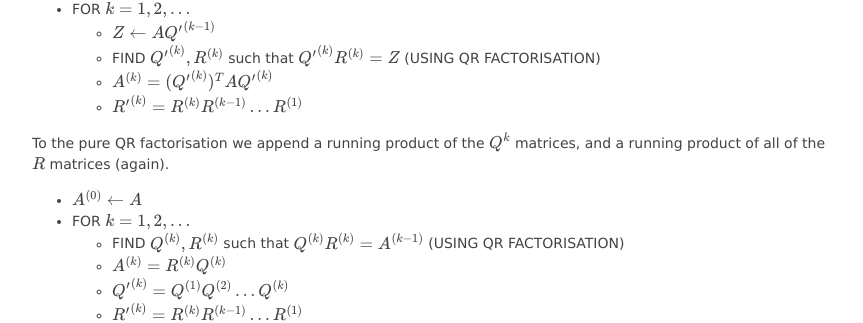
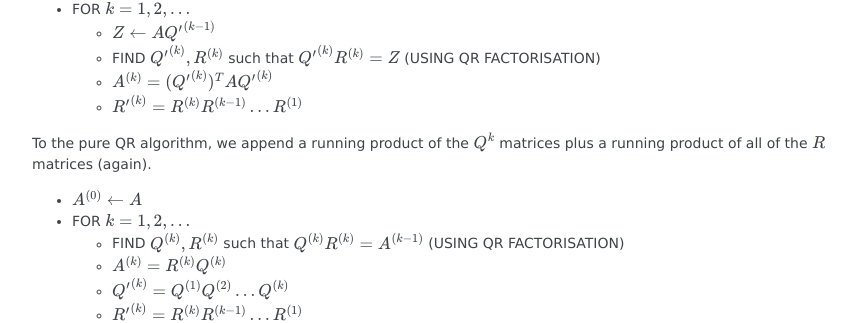
Before and after one commit to comp-lin-alg/comp-lin-alg-course, a Sphinx documentation site: the page built from doc/source/L5_eigenvalues.rst, in a window 1280 px wide and 900 px high, scrolled down 11779 px. Shown: the part 125-448 px from the top of the window, without its empty margins (163-1026 px from the left). Built offline with Sphinx 7.4.7, drawn with Linux system fonts in a browser that asks for light colours; formulas are drawn with MathJax 3; pages that are not in the unit, such as notebooks, are missing from menus.

Commit message:
fix some typos

```diff
--- a/doc/source/L5_eigenvalues.rst
+++ b/doc/source/L5_eigenvalues.rst
@@ -821,8 +821,8 @@ of `A`, and a running product of all of the `R` matrices.
   * `A^{(k)} = ({Q'}^{(k)})^TA{Q'}^{(k)}`
   * `{R'}^{(k)} = R^{(k)}R^{(k-1)}\ldots R^{(1)}`
 
-To the pure QR factorisation we append a running product of the `Q^{k}`
-matrices, and a running product of all of the `R` matrices (again).
+To the pure QR algorithm, we append a running product of the `Q^{k}`
+matrices plus a running product of all of the `R` matrices (again).
 
 * `A^{(0)} \gets A`
 * FOR `k=1,2,\ldots`
```
